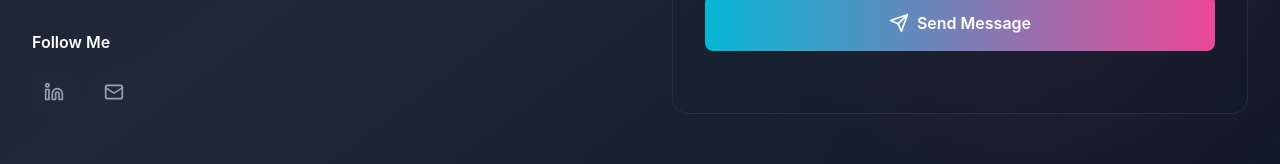
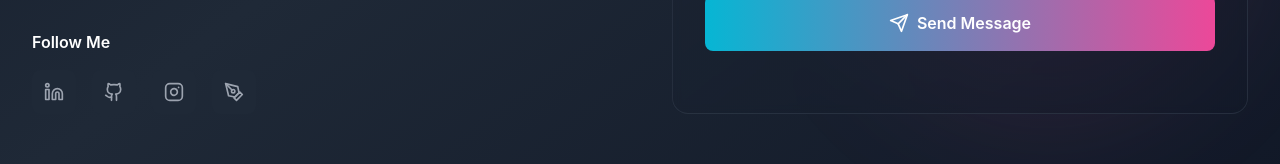
Before and after one commit to Radhesh20/Portfolio, a React (Vite) app: page / in a window 1280 px wide. Shown: the part 4176-4340 px from the top of the page. Built offline with nearby package versions, Linux system fonts and the light colour scheme.

Commit message:
Update Contact.tsx

```diff
--- a/src/components/Contact.tsx
+++ b/src/components/Contact.tsx
@@ -1,5 +1,5 @@
 import React, { useState } from 'react';
-import { Mail, Phone, MapPin, Linkedin, Send, CheckCircle, Instagram, FileText, Github } from 'lucide-react';
+import { Mail, Phone, MapPin, Linkedin, Send, CheckCircle, Instagram, PenTool, FileText, Github, InstagramIcon } from 'lucide-react';
 
 const Contact = () => {
   const [formData, setFormData] = useState({
@@ -85,6 +85,12 @@ const Contact = () => {
       color: 'hover:bg-gray-700'
     },
     {
+      icon: <Instagram className="w-5 h-5" />,
+      href: 'https://instagram.com/radhesh_kumar_km',
+      label: 'Instagram',
+      color: 'hover:bg-pink-600'
+    },
+    {
       icon: <FileText className="w-5 h-5" />,
       href: 'https://medium.com/@radheshkumar2004',
       label: 'Medium',
@@ -154,7 +160,9 @@ const Contact = () => {
               <div className="flex space-x-4">
                 {[
                   { href: 'https://linkedin.com/in/radheshkumarkm', icon: <Linkedin size={20} /> },
-                  { href: 'https://github.com/Radhesh20', icon: <Mail size={20} /> },
+                  { href: 'https://github.com/Radhesh20', icon: <Github size={20} /> },
+                  { href: 'https://instagram.com/rxdhssh__', icon: <InstagramIcon size={20} /> },
+                  { href: 'https://radheshkumar2004.medium.com', icon: <PenTool size={20} /> },
                 ].map((social, index) => (
                   <a
                     key={index}
```
